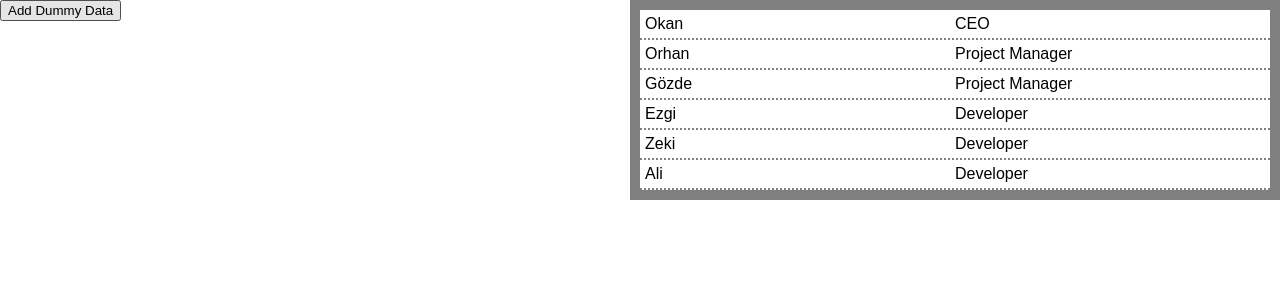
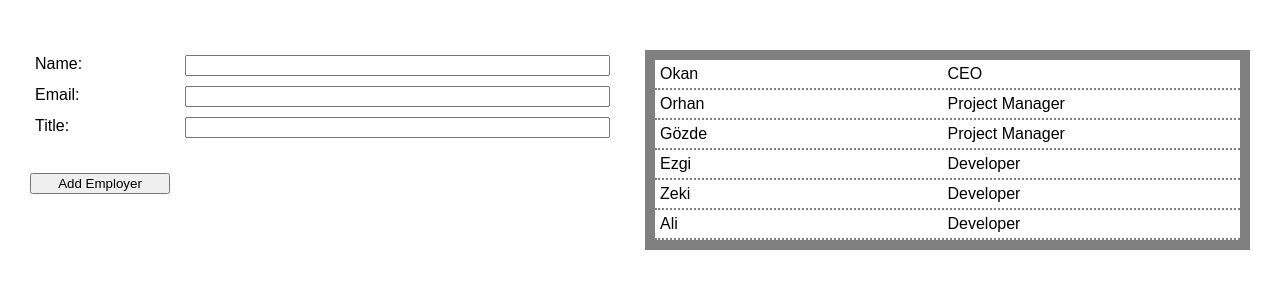
Before and after one commit to bulentzeki/EmployerList, a React (Create React App) app: page / in a window 1280 px wide. Shown: the top 300 px of the page. Built offline with nearby package versions, Linux system fonts and the light colour scheme.

Commit message:
add real form elements

```diff
--- a/src/App.css
+++ b/src/App.css
@@ -1,4 +1,5 @@
 .app {
   display: flex;
   flex-direction: row;
+  padding: 50px 30px;
 }
--- a/src/App.js
+++ b/src/App.js
@@ -11,37 +11,31 @@ class App extends Component {
   constructor(props) {
     super(props);
     this.state = {
-      employerData: EmployersData,
-      isAddBtnVisible: true
+      employerData: EmployersData
     };
     this.addNewEmployer = this.addNewEmployer.bind(this);
   }
 
-  addNewEmployer(e) {
-    e.preventDefault();
+  addNewEmployer(name, email, title) {
     this.setState(function(prevState, props) {
       const dummyEmployerData = {
-        name: "x",
-        title: "x",
-        email: "x@mail.com",
+        name,
+        title,
+        email,
         uuid: uuidv1()
       };
       const employerData = [dummyEmployerData, ...prevState.employerData];
 
       return {
-        employerData: employerData,
-        isAddBtnVisible: false
+        employerData: employerData
       };
     });
   }
 
-  // Conditional rendering
-  // Ternary expression?
-
   render() {
     return (
       <div className="app">
-        {this.state.isAddBtnVisible ? <NewEmployerForm addNewEmployer={this.addNewEmployer}/> : null}
+        <NewEmployerForm addNewEmployer={this.addNewEmployer}/>
         <EmployerList data={this.state.employerData}/>
       </div>
     );
--- a/src/newEmployerForm/NewEmployerForm.css
+++ b/src/newEmployerForm/NewEmployerForm.css
@@ -1,3 +1,24 @@
 .new-employer-form {
     flex: 1;
+    display: flex;
+    flex-direction: column;
+    margin-right: 30px;
 }
+
+.new-employer-form .employer-input {
+    padding: 5px;
+    display: flex;
+    flex-direction: row;
+}
+.new-employer-form .employer-input .input-label {
+    width: 150px;
+}
+
+.new-employer-form .employer-input input{
+    flex: 1;
+}
+
+.new-employer-form .submit-btn {
+    width: 140px;
+    margin-top: 30px;
+}
--- a/src/newEmployerForm/NewEmployerForm.js
+++ b/src/newEmployerForm/NewEmployerForm.js
@@ -2,18 +2,47 @@ import React, { Component } from 'react';
 import './NewEmployerForm.css';
 
 class NewEmployerForm extends Component {
-  componentDidMount() {
-    console.log("NewEmployerForm componentDidMount");
+  constructor(props) {
+    super(props);
+    this.state = {
+      name: "",
+      email: "",
+      title: ""
+    };
+    this.submitHandler = this.submitHandler.bind(this);
+    this.handleChange = this.handleChange.bind(this);
   }
 
-  componentWillUnmount() {
-    console.log("NewEmployerForm componentWillUnmount");
+  submitHandler(e) {
+    // add validations
+    e.preventDefault();
+    this.props.addNewEmployer(this.state.name, this.state.email, this.state.title);
+  }
+
+  handleChange(e) {
+    const inputName = e.target.name;
+    this.setState({
+      [inputName]: e.target.value
+    });
   }
 
   render() {
+    console.log("render", this.state);
     return (
       <form className="new-employer-form">
-        <button onClick={this.props.addNewEmployer}>Add Dummy Data</button>
+        <label className="employer-input">
+          <div className="input-label">Name:</div>
+          <input type="text" name="name" value={this.state.name} onChange={this.handleChange}/>
+        </label>
+        <label className="employer-input">
+          <div className="input-label">Email:</div>
+          <input type="email" name="email" value={this.state.email} onChange={this.handleChange}/>
+        </label>
+        <label className="employer-input">
+          <div className="input-label">Title:</div>
+          <input type="text" name="title" value={this.state.title} onChange={this.handleChange}/>
+        </label>
+        <button className="submit-btn" onClick={this.submitHandler}>Add Employer</button>
       </form>
     );
   }
```
